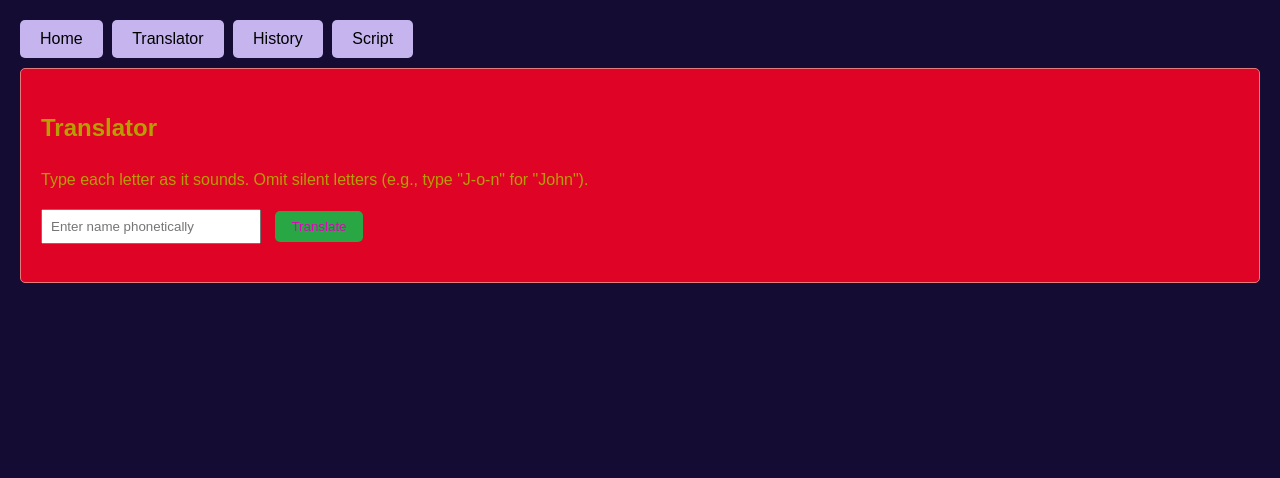
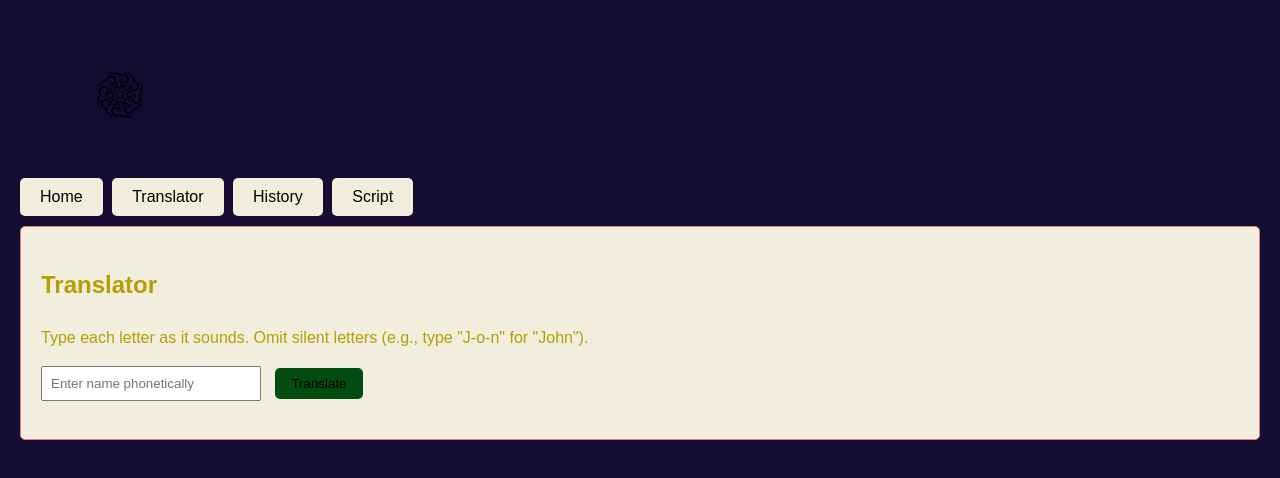
Before and after one commit to donna-lott/FINAL_PROJECT, a plain HTML site: page index.html in a window 1280 px wide. Both pictures are taken after a click on the button "Translator". Drawn offline with nearby package versions, Linux system fonts and the light colour scheme.

Commit message:
added logo anc new color scheme

```diff
--- a/css/style.css
+++ b/css/style.css
@@ -6,12 +6,17 @@ body {
   color: #b69e03; /* Default text color */
   background-color: #150c34; /* Default background color */
 }
+.logo {
+  width: 200px;
+  height: auto;
+}
+
 
 /* ===== TABS ===== */
 .tab-button {
   padding: 10px 20px; /* Button size */
-  background: #c5b4ed; /* Button color */
-  color: #b69e03(241, 217, 6); /* Button text color */
+  background: #f1eede; /* Button color */
+  color: #1d1901(241, 217, 6); /* Button text color */
   border: none; /* Remove default border */
   border-radius: 5px; /* Rounded corners */
   cursor: pointer; /* Hand cursor on hover */
@@ -20,14 +25,14 @@ body {
 }
 
 .tab-button:hover {
-  background: #5c00b3; /* Darker color on hover */
+  background: #8f25f2; /* Darker color on hover */
 }
 
 .tab-content {
   padding: 20px; /* Space inside tab content */
   border: 1px solid #e37b7b; /* Light gray border */
   border-radius: 5px; /* Rounded corners */
-  background: #df0425; /* Light gray background */
+  background: #f1eede; /* Light gray background */
   margin-top: 10px; /* Space above content */
 }
 
@@ -40,8 +45,8 @@ body {
 
 #translate-button {
   padding: 8px 16px; /* Button size */
-  background: #28a744; /* Green button */
-  color: rgb(222, 6, 186);
+  background: #024c12; /* Green button */
+  color: #f1eede(116, 132, 27);
   border: none;
   border-radius: 5px;
   cursor: pointer;
--- a/data/letterMap.json
+++ b/data/letterMap.json
@@ -7,6 +7,7 @@
   "v": "ვ",
   "z": "ზ",
   "th": "თ",
+  "T": "თ",
   "i": "ი",
   "k": "კ",
   "l": "ლ",
--- a/index.html
+++ b/index.html
@@ -11,7 +11,9 @@
   <!-- Link to stylesheet -->
   <link rel="stylesheet" href="css/style.css">
 </head>
-
+<header>
+  <img src="assets/logo.png" alt="Company Logo" width="200">
+</header>
 <body>
   <script>
   document.addEventListener('DOMContentLoaded', function() {
```
Also changed, not shown: assets/logo.PNG (added).
